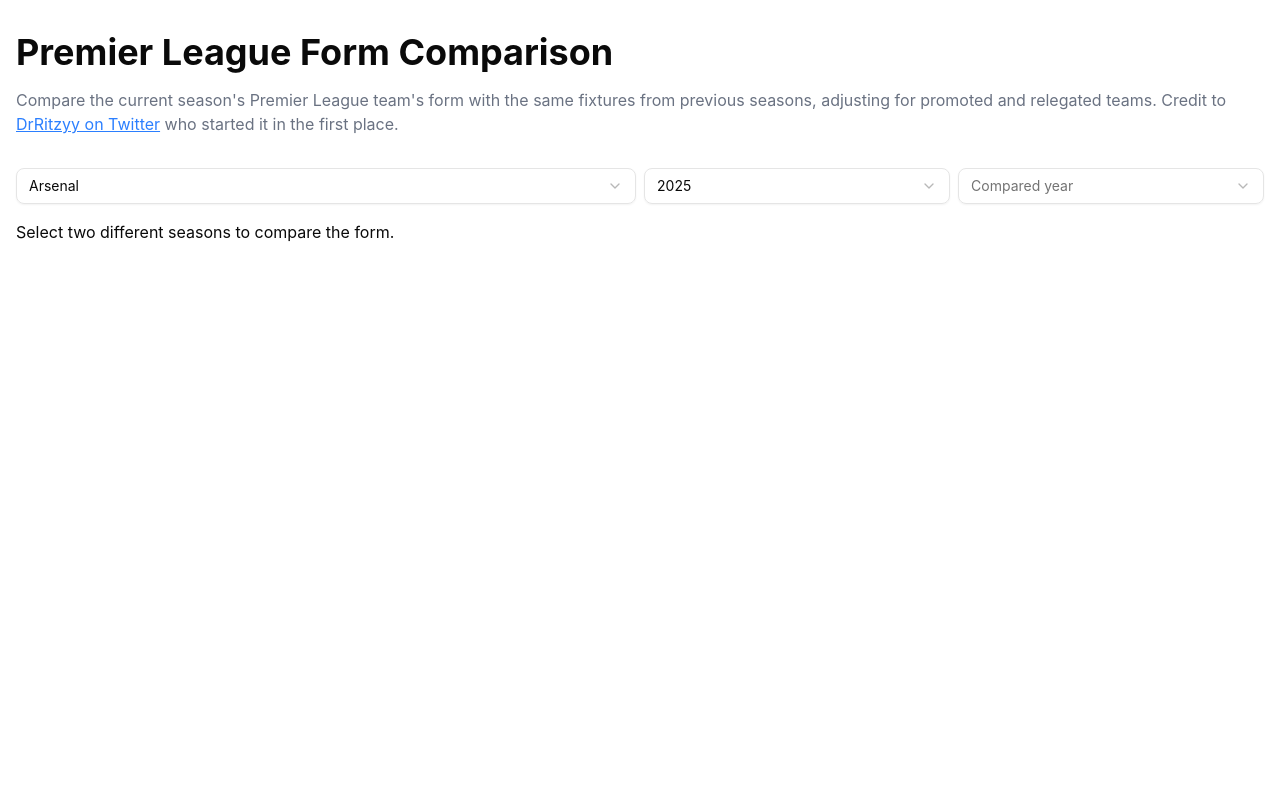
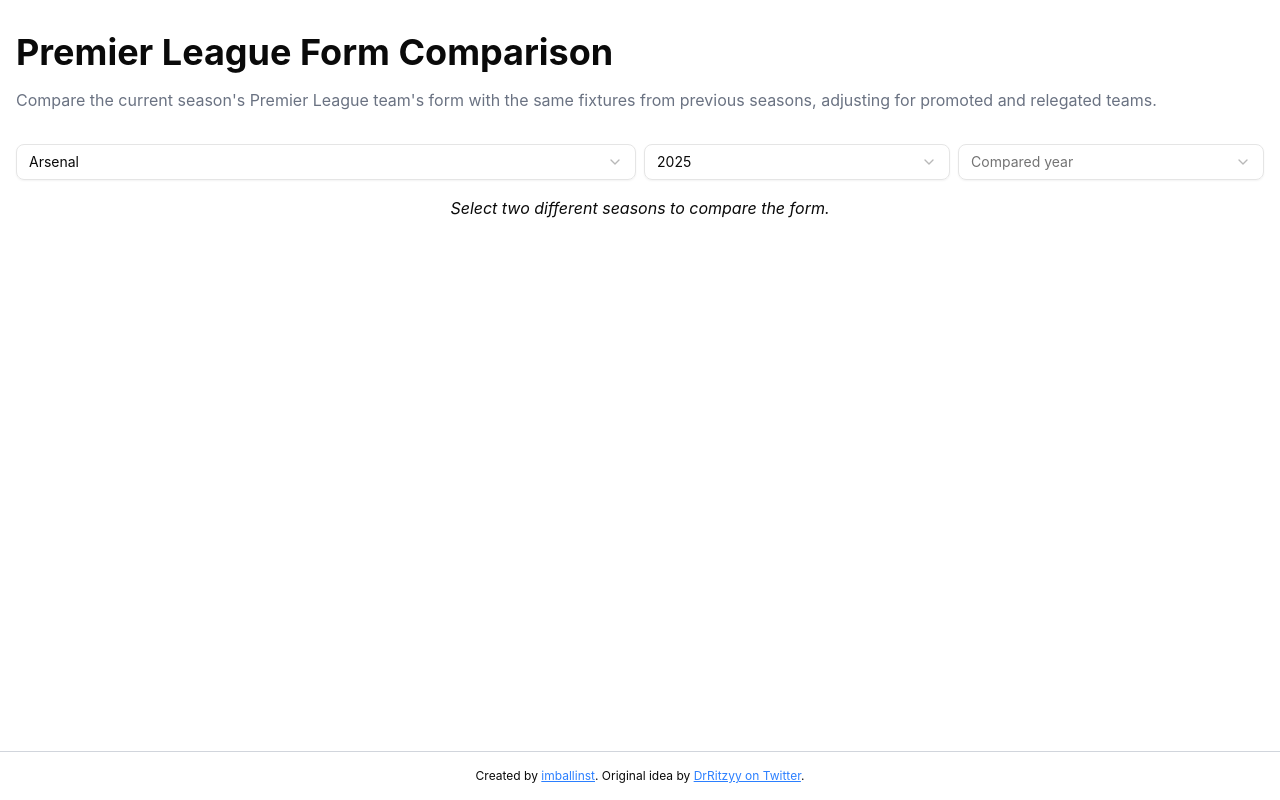
Before and after one commit to imballinst/pl-form-comparison, a React (Vite) app: page / in a window 1280 px wide. Built offline with nearby package versions, Linux system fonts and the light colour scheme.

Commit message:
fix: fix some styling stuff

```diff
--- a/src/App.tsx
+++ b/src/App.tsx
@@ -67,16 +67,12 @@
   const yearOptions = getTeamYearComparisonOptions(team)
 
   return (
-    <div className="min-h-screen bg-background text-foreground">
-      <main className="container mx-auto py-8 px-4">
+    <div className="min-h-screen flex flex-col bg-background text-foreground">
+      <main className="container mx-auto py-8 px-4 flex-1">
         <h1 className="text-4xl font-bold mb-4">Premier League Form Comparison</h1>
         <p className="text-md text-gray-500 mb-8">
           Compare the current season's Premier League team's form with the same fixtures from previous seasons, adjusting for promoted and
-          relegated teams. Credit to{' '}
-          <a href="https://x.com/DrRitzyy" target="_blank" rel="noreferer noopener">
-            DrRitzyy on Twitter
-          </a>{' '}
-          who started it in the first place.
+          relegated teams.
         </p>
 
         <div className="flex flex-col gap-y-4">
@@ -150,13 +146,18 @@
                 years.
               </div>
             ) : !anchorYear || !comparedYear || !anchorMatches ? (
-              <div>Select two different seasons to compare the form.</div>
+              <div className="italic text-center">Select two different seasons to compare the form.</div>
             ) : (
               <ComparisonTable anchorMatches={anchorMatches} anchorYear={anchorYear} comparedYear={comparedYear} team={team} />
             )}
           </div>
         </div>
       </main>
+
+      <footer className="border-t border-gray-300 p-4 text-xs text-center">
+        Created by <a href="https://github.com/imballinst">imballinst</a>. Original idea by{' '}
+        <a href="https://x.com/DrRitzyy">DrRitzyy on Twitter</a>.
+      </footer>
     </div>
   )
 }
@@ -214,8 +215,8 @@
           <TableHead>GW</TableHead>
           <TableHead>Opponent</TableHead>
           <TableHead>Venue</TableHead>
-          <TableHead className="text-center w-[95px]">{getSeasonShortText(comparedYear)}</TableHead>
-          <TableHead className="text-center w-[95px]">{getSeasonShortText(anchorYear)}</TableHead>
+          <TableHead className="text-center min-w-[70px]">{getSeasonShortText(comparedYear)}</TableHead>
+          <TableHead className="text-center min-w-[70px]">{getSeasonShortText(anchorYear)}</TableHead>
           <TableHead className="text-right">+/-</TableHead>
           <TableHead className="text-right">Agg</TableHead>
         </TableRow>
@@ -229,9 +230,7 @@
               <TableCell>{row.venue}</TableCell>
               <TableCell className={clsx(row.comparedSeasonMatchInfo?.color, 'text-center')}>
                 <div className="flex gap-x-2 justify-center items-center relative">
-                  <div>
-                    {row.comparedSeasonMatchInfo?.homeTeam.score}-{row.comparedSeasonMatchInfo?.awayTeam.score}
-                  </div>
+                  {row.comparedSeasonMatchInfo?.homeTeam.score}-{row.comparedSeasonMatchInfo?.awayTeam.score}
                   <PreviousTeamThatGotRelegated match={row.comparedSeasonMatchInfo} opponent={row.opponent} />
                 </div>
               </TableCell>
@@ -254,7 +253,7 @@
   }
 
   return (
-    <div className="absolute right-2.5 flex">
+    <div className="absolute right-0 top-0.5 flex">
       <Tooltip>
         <TooltipTrigger asChild>
           <Info className="inline-block w-4 h-4 text-muted-foreground" />
```
